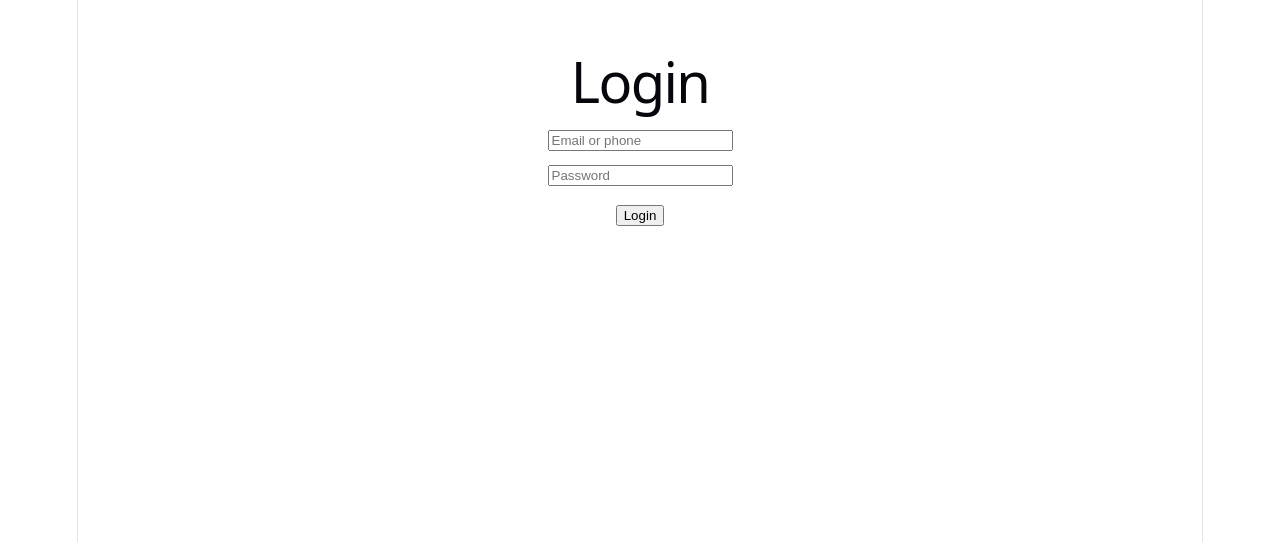
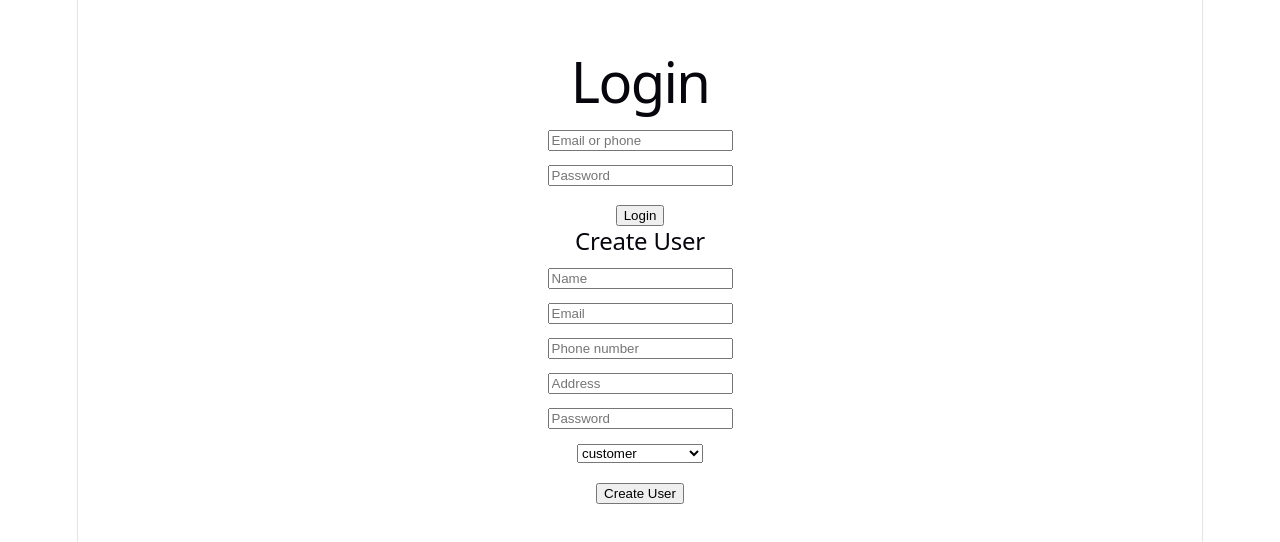
Before and after one commit to DanteArias7/COSC-310-Group-Lucky-13, a React app in the folder frontend/: page / in a window 1280 px wide. Shown: the top 542 px of the page. Built offline with nearby package versions, Linux system fonts and the light colour scheme; the HTML template or start-up script is replaced by a standard one.

Commit message:
Added create_user front end functionality

```diff
--- a/frontend/src/App.jsx
+++ b/frontend/src/App.jsx
@@ -5,6 +5,17 @@ export default function App() {
   const [password, setPassword] = useState("");
   const [response, setResponse] = useState("");
   const [error, setError] = useState("");
+
+  const [createResponse, setCreateResponse] = useState(null);
+
+  const [createForm, setCreateForm] = useState({
+    name: "",
+    email: "",
+    phone_number: "",
+    address: "",
+    password: "",
+    role: "customer",
+  });
 
   const handleLogin = async (e) => {
     e.preventDefault();
@@ -48,6 +59,60 @@ export default function App() {
 }
   };
 
+  const handleCreateUser = async (e) => {
+    e.preventDefault();
+    setError("");
+    setCreateResponse(null);
+
+      const { name, email, phone_number, address, password, role } = createForm;
+
+      if (!name.trim()) return setError("Name is required");
+      if (!email.trim()) return setError("Email is required");
+      if (!phone_number.trim()) return setError("Phone number is required");
+      if (!address.trim()) return setError("Address is required");
+      if (!password.trim()) return setError("Password is required");
+      if (!role) return setError("Role is required");
+
+
+    try {
+      const res = await fetch("http://127.0.0.1:8000/users", {
+        method: "POST",
+        headers: {
+          "Content-Type": "application/json",
+        },
+        body: JSON.stringify(createForm),
+      });
+
+      const data = await res.json();
+
+      if (!res.ok) {
+        let msg = "User creation failed";
+
+        if (typeof data.detail === "string") {
+          msg = data.detail;
+        } else if (Array.isArray(data.detail)) {
+          msg = data.detail.map((x) => x.msg).join(", ");
+        } else if (data.detail) {
+          msg = JSON.stringify(data.detail);
+        }
+
+        throw new Error(msg);
+      }
+
+      setCreateResponse(data);
+      setCreateForm({
+        name: "",
+        email: "",
+        phone_number: "",
+        address: "",
+        password: "",
+        role: "customer",
+      });
+    } catch (err) {
+      setError(err.message || "Something went wrong");
+    }
+  };
+
   return (
     <div style={{ padding: "2rem", fontFamily: "Arial" }}>
       <h1>Login</h1>
@@ -83,6 +148,88 @@ export default function App() {
         </div>
       )}
 
+      <h2>Create User</h2>
+      <form onSubmit={handleCreateUser}>
+        <div>
+          <input
+            placeholder="Name"
+            value={createForm.name}
+            onChange={(e) =>
+              setCreateForm({ ...createForm, name: e.target.value })
+            }
+          />
+        </div>
+
+        <div style={{ marginTop: "0.5rem" }}>
+          <input
+            placeholder="Email"
+            value={createForm.email}
+            onChange={(e) =>
+              setCreateForm({ ...createForm, email: e.target.value })
+            }
+          />
+        </div>
+
+        <div style={{ marginTop: "0.5rem" }}>
+          <input
+            placeholder="Phone number"
+            value={createForm.phone_number}
+            onChange={(e) =>
+              setCreateForm({ ...createForm, phone_number: e.target.value })
+            }
+          />
+        </div>
+
+        <div style={{ marginTop: "0.5rem" }}>
+          <input
+            placeholder="Address"
+            value={createForm.address}
+            onChange={(e) =>
+              setCreateForm({ ...createForm, address: e.target.value })
+            }
+          />
+        </div>
+
+        <div style={{ marginTop: "0.5rem" }}>
+          <input
+            type="password"
+            placeholder="Password"
+            value={createForm.password}
+            onChange={(e) =>
+              setCreateForm({ ...createForm, password: e.target.value })
+            }
+          />
+        </div>
+
+        <div style={{ marginTop: "0.5rem" }}>
+          <select
+            value={createForm.role}
+            onChange={(e) =>
+              setCreateForm({ ...createForm, role: e.target.value })
+            }
+          >
+            <option value="customer">customer</option>
+            <option value="restaurant_owner">restaurant_owner</option>
+            <option value="delivery_driver">delivery_driver</option>
+          </select>
+        </div>
+
+        <button type="submit" style={{ marginTop: "1rem" }}>
+          Create User
+        </button>
+      </form>
+
+      {createResponse && (
+        <div style={{ marginTop: "1rem", color: "green" }}>
+          <p>User created successfully.</p>
+          <p>Name: {createResponse.name}</p>
+          <p>Email: {createResponse.email}</p>
+          <p>Phone: {createResponse.phone_number}</p>
+          <p>Address: {createResponse.address}</p>
+          <p>Role: {createResponse.role}</p>
+        </div>
+      )}
+
       {error && (
       <p style={{ color: "red" }}>
         {typeof error === "string" ? error : JSON.stringify(error)}
```
